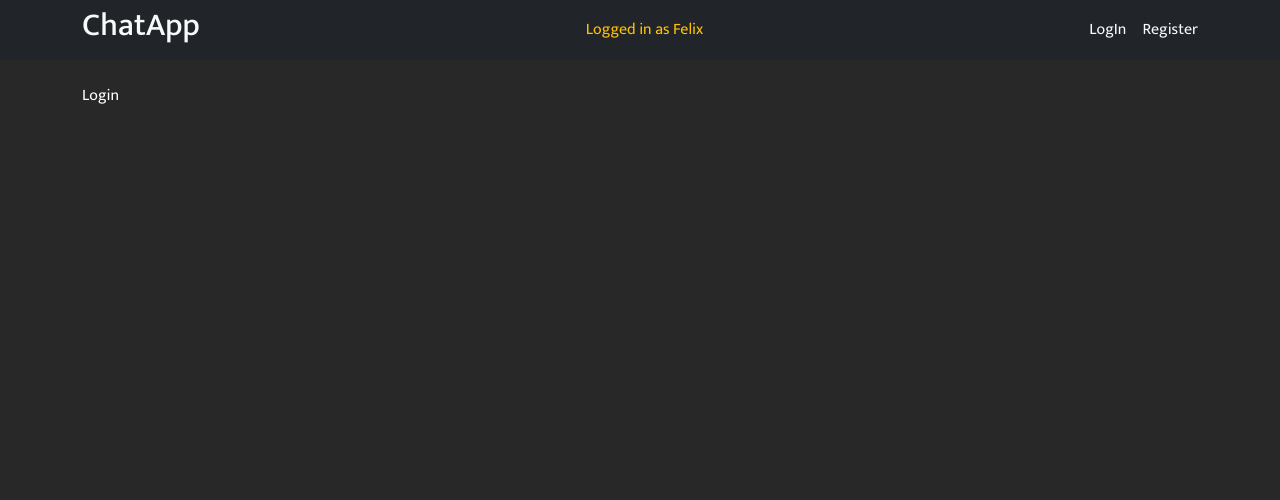
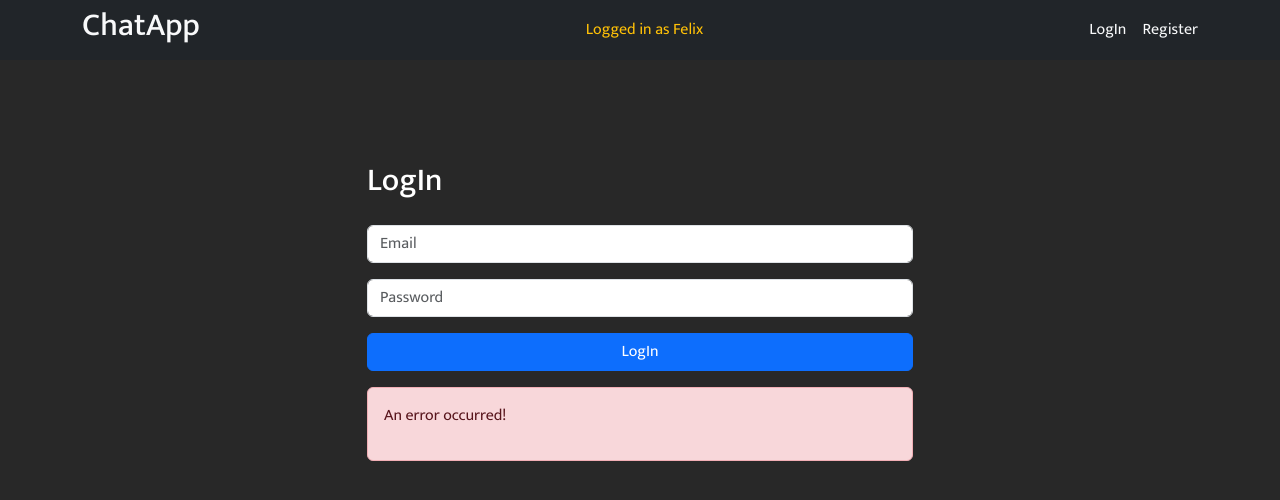
Before and after one commit to JustFelix-Dev/mern-chatApp, a React (Vite) app in the folder client/: page /login in a window 1280 px wide. Shown: the top 500 px of the page. Built offline with nearby package versions, Linux system fonts and the light colour scheme.

Commit message:
added a login Page

```diff
--- a/client/src/pages/Login.jsx
+++ b/client/src/pages/Login.jsx
@@ -1,9 +1,25 @@
+import { Alert,Button,Form,Row,Col,Stack} from 'react-bootstrap';
+
 const Login = () => {
     return (
-         <>
-         Login
-        </>
-    );
+          <>
+          <Form>
+            <Row style={{height:'80vh',justifyContent:'center',paddingTop:'7%'}}>
+                <Col xs={6}>
+                    <Stack gap={3}>
+                      <h2>LogIn</h2>
+                      <Form.Control type='email' placeholder='Email'/>
+                      <Form.Control type='password' placeholder='Password'/>
+                      <Button variant='primary' type='submit'>LogIn</Button>
+                      <Alert variant='danger'>
+                        <p>An error occurred!</p>
+                      </Alert>
+                    </Stack>
+                </Col>
+            </Row>
+          </Form>
+          </>
+     );
 }
 
 export default Login;
```
Also changed, not shown: client/src/context/AuthContext.js (added, +12 -0 lines).
